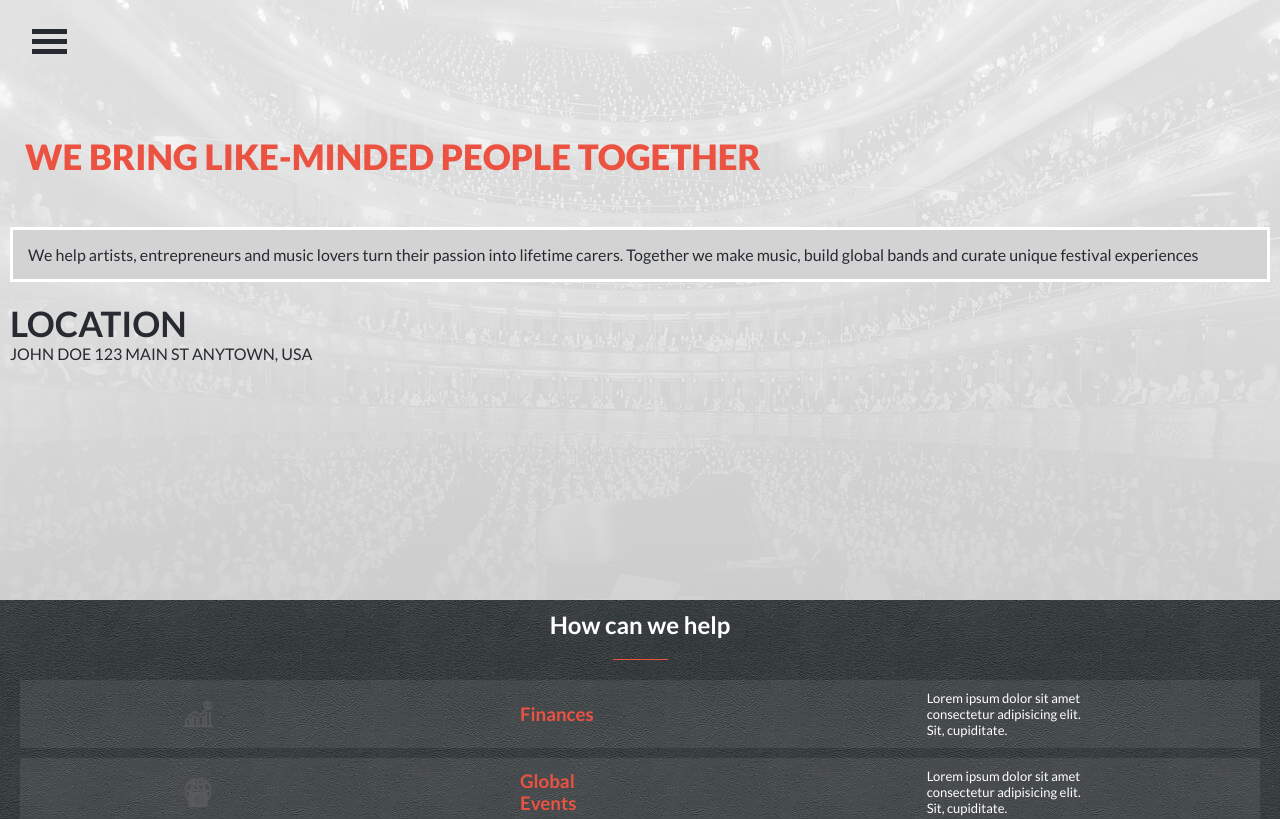
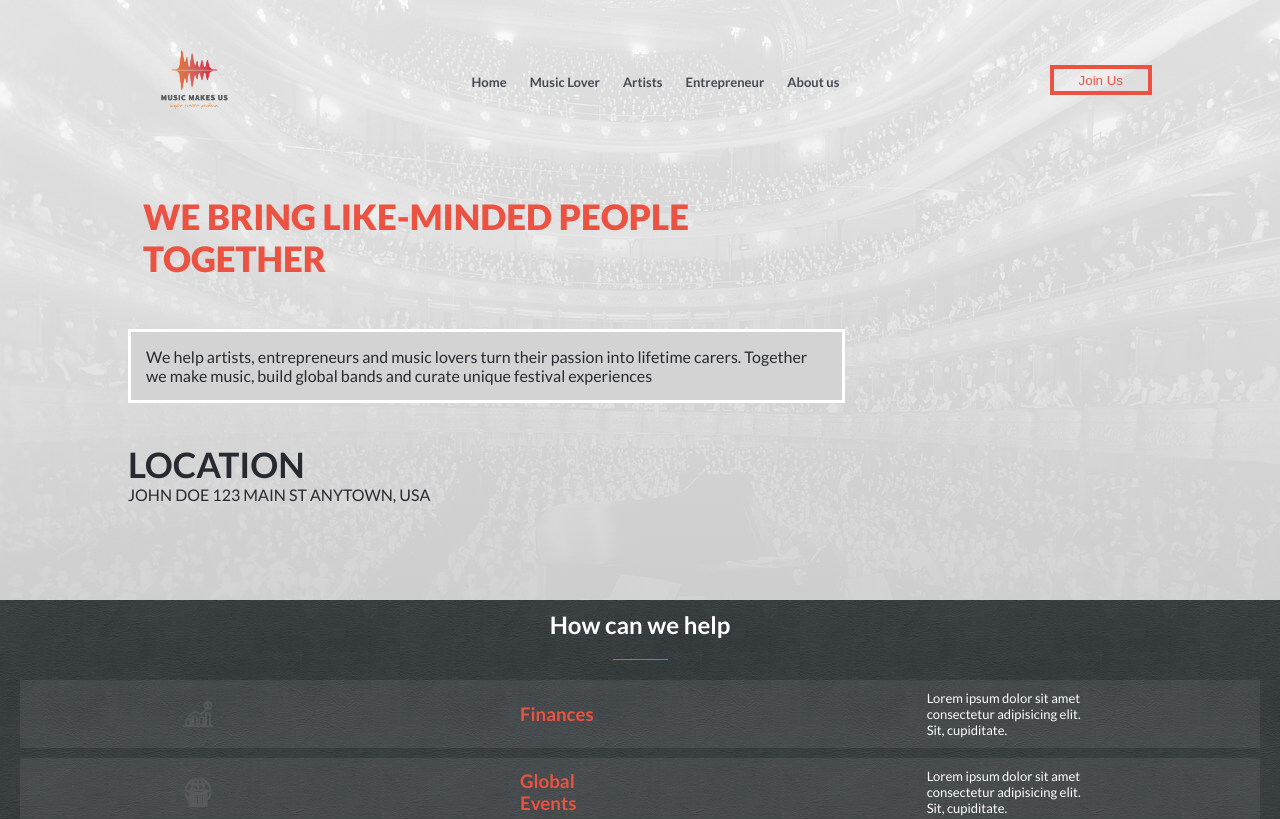
Before and after one commit to Samuellekpor/Koncert-project, a website: page index.html in a window 1280 px wide. Shown: the top 819 px of the page. Drawn offline with Linux system fonts and the light colour scheme.

Commit message:
Create desktop version menu

```diff
--- a/index.html
+++ b/index.html
@@ -14,11 +14,22 @@
   <div class="big-container">
     <div class="header-container">
       <header class="header">
-        <a class="toggle-btn" href="#">
+        <a class="toggle-btn mobile" href="#">
           <span class="bar"></span>
           <span class="bar"></span>
           <span class="bar"></span>
         </a>
+        <nav class="desktop">
+          <img src="images/pngwing.com.png" alt="logo" class="logo">
+          <ul class="nav-list">
+            <li><a href="#">Home</a></li>
+            <li><a href="#">Music Lover</a></li>
+            <li><a href="#">Artists</a></li>
+            <li><a href="#">Entrepreneur</a></li>
+            <li><a href="about.html">About us</a></li>
+          </ul>
+          <button type="button" class="button nav-btn">Join Us</button>
+        </nav>
       </header>
       <div class="headline">
         <h1 class="headline-title">We bring like-minded people together</h1>
@@ -33,6 +44,7 @@
   <section class="our-domains">
     <h2 class="domains-title">How can we help</h2>
     <span class="separator"></span>
+    <div class="domains">
       <div class="domain">
         <img src="images/bars.png" alt="">
         <h3 class="domain-title">Finances</h3>
@@ -63,6 +75,7 @@
         <h3 class="domain-title">Marketing</h3>
         <p class="domain-desc">Lorem ipsum dolor sit amet consectetur adipisicing elit. Sit, cupiditate.</p>
       </div>
+    </div>
     <button class="button">Join our community</button>
   </section>
 
@@ -71,7 +84,7 @@
     <span class="separator"></span>
     <div class="artists">
       <div class="artist">
-        <img src="images/Brad-Paisley.jpg" alt="" class="artist-image">
+        <img src="images/Brad-Paisley.jpg" alt="Brad-Paisley-image" class="artist-image">
         <div class="artist-description">
           <h3 class="artist-name">Brad Paisley</h3>
           <small class="job-desc">Lorem ipsum dolor sit amet consectetur adipisicing elit. Provident, asperiores.</small>
@@ -80,45 +93,45 @@
         </div>
       </div>
       <div class="artist">
-        <img src="images/Brad-Paisley.jpg" alt="" class="artist-image">
+        <img src="images/Grey-Haas.jpg" alt="Grey-Haas-image" class="artist-image">
         <div class="artist-description">
-          <h3 class="artist-name">Brad Paisley</h3>
+          <h3 class="artist-name">Grey Haas</h3>
           <small class="job-desc">Lorem ipsum dolor sit amet consectetur adipisicing elit. Provident, asperiores.</small>
           <span class="separator2"></span>
           <p class="artist-desc">Lorem ipsum dolor sit amet consectetur adipisicing elit. Rerum, ipsum itaque nisi tempore explicabo dolores vero !</p>
         </div>
       </div>
       <div class="artist">
-        <img src="images/Brad-Paisley.jpg" alt="" class="artist-image">
+        <img src="images/snaps-of-the-Beatles.png" alt="snaps-of-the-Beatles-picture" class="artist-image">
         <div class="artist-description">
-          <h3 class="artist-name">Brad Paisley</h3>
+          <h3 class="artist-name">Snaps of the Beatles</h3>
           <small class="job-desc">Lorem ipsum dolor sit amet consectetur adipisicing elit. Provident, asperiores.</small>
           <span class="separator2"></span>
           <p class="artist-desc">Lorem ipsum dolor sit amet consectetur adipisicing elit. Rerum, ipsum itaque nisi tempore explicabo dolores vero !</p>
         </div>
       </div>
       <div class="artist">
-        <img src="images/Brad-Paisley.jpg" alt="" class="artist-image">
+        <img src="images/The-27-Club.jpg" alt="The-27-Club-image" class="artist-image">
         <div class="artist-description">
-          <h3 class="artist-name">Brad Paisley</h3>
+          <h3 class="artist-name">The 27 Club</h3>
           <small class="job-desc">Lorem ipsum dolor sit amet consectetur adipisicing elit. Provident, asperiores.</small>
           <span class="separator2"></span>
           <p class="artist-desc">Lorem ipsum dolor sit amet consectetur adipisicing elit. Rerum, ipsum itaque nisi tempore explicabo dolores vero !</p>
         </div>
       </div>
       <div class="artist">
-        <img src="images/Brad-Paisley.jpg" alt="" class="artist-image">
+        <img src="images/Luke-Bryan.jpg" alt="Luke-Bryan-image" class="artist-image">
         <div class="artist-description">
-          <h3 class="artist-name">Brad Paisley</h3>
+          <h3 class="artist-name">Luke Bryan</h3>
           <small class="job-desc">Lorem ipsum dolor sit amet consectetur adipisicing elit. Provident, asperiores.</small>
           <span class="separator2"></span>
           <p class="artist-desc">Lorem ipsum dolor sit amet consectetur adipisicing elit. Rerum, ipsum itaque nisi tempore explicabo dolores vero !</p>
         </div>
       </div>
       <div class="artist">
-        <img src="images/Brad-Paisley.jpg" alt="" class="artist-image">
+        <img src="images/Purple-beacon.jpg" alt="Purple-beacon-image" class="artist-image">
         <div class="artist-description">
-          <h3 class="artist-name">Brad Paisley</h3>
+          <h3 class="artist-name">Purple Beacon</h3>
           <small class="job-desc">Lorem ipsum dolor sit amet consectetur adipisicing elit. Provident, asperiores.</small>
           <span class="separator2"></span>
           <p class="artist-desc">Lorem ipsum dolor sit amet consectetur adipisicing elit. Rerum, ipsum itaque nisi tempore explicabo dolores vero !</p>
--- a/style.css
+++ b/style.css
@@ -75,7 +75,7 @@ body {
 }
 
 .location {
-  margin-top: 20px;
+  margin-top: 40px;
   text-transform: uppercase;
 }
 
@@ -288,6 +288,75 @@ footer {
   font-weight: 600;
 }
 
+nav {
+  display: none;
+}
+
 footer img {
   width: 50%;
 }
+
+@media (min-width: 768px) {
+  .mobile {
+    display: none;
+  }
+
+  .header-container {
+    padding: 20px 10%;
+  }
+
+  .header {
+    height: 50px;
+  }
+
+  nav {
+    display: flex;
+    align-items: center;
+    justify-content: space-between;
+    padding-top: 20px;
+  }
+
+  .nav-list li {
+    list-style: none;
+    display: inline-block;
+    padding: 10px 10px;
+  }
+
+  .nav-list li a {
+    text-decoration: none;
+    color: #444953;
+    font-weight: 600;
+    font-size: 13px;
+  }
+
+  .nav-list li a:hover {
+    color: #ec5242;
+  }
+
+  .logo {
+    height: 80px;
+  }
+
+  .nav-btn {
+    margin: 0;
+    width: 10%;
+    height: 30px;
+    background-color: #ffffff00;
+    color: #ec5242;
+    border: #ec5242 4px solid;
+  }
+
+  .nav-btn:hover {
+    margin: 0;
+    width: 10%;
+    height: 30px;
+    background-color: #ec5242;
+    color: #fff;
+    border: #ec5242 4px solid;
+  }
+
+  .headline {
+    margin-right: 30%;
+  }
+
+}
```
Lines whose indentation alone changed are shown as unchanged.
